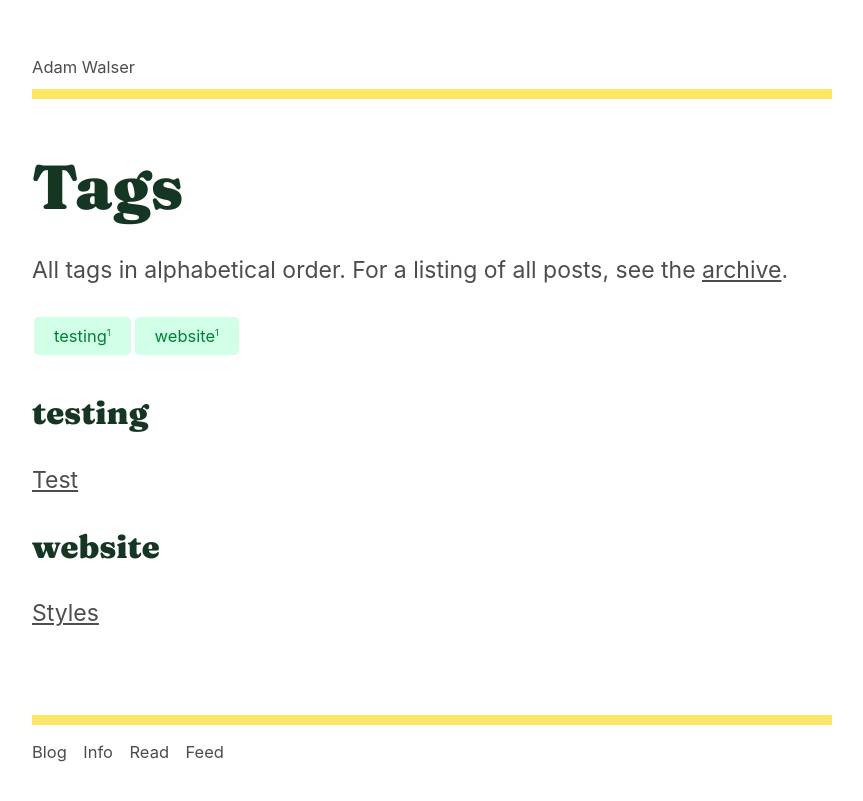
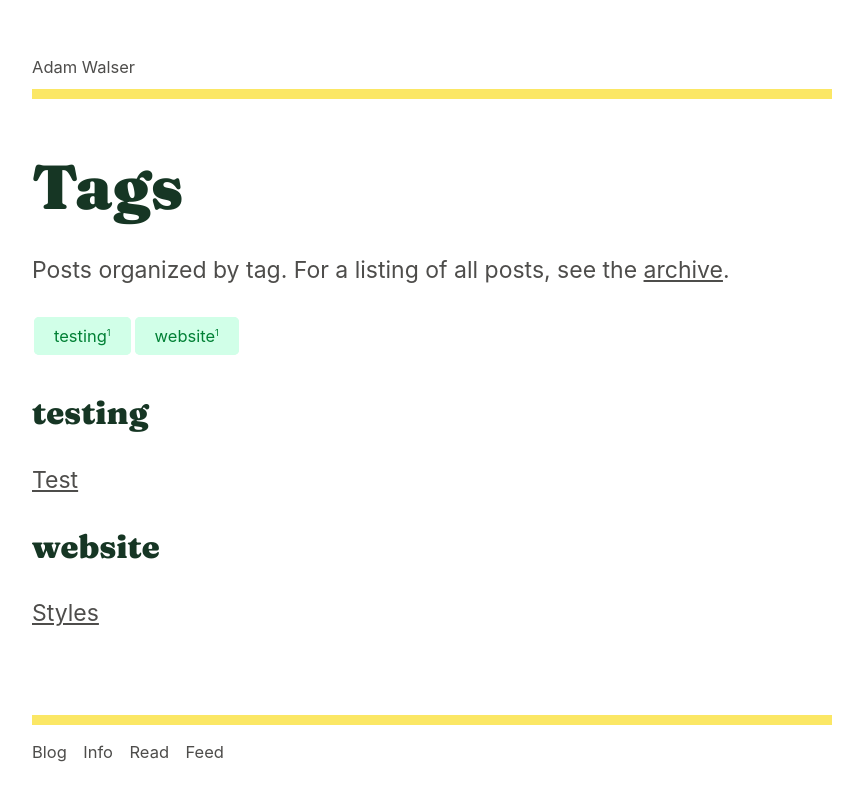
Before and after one commit to ajpwalser/ajpwalser.github.io, a Jekyll site: the page built from tags.html, in a window 1280 px wide. Shown: the top 801 px of the page, without its empty margins (208-1071 px from the left). Built offline with Jekyll 4.4.1, drawn with Linux system fonts in a browser that asks for light colours; some web fonts are replaced.

Commit message:
Update tags.html

```diff
--- a/tags.html
+++ b/tags.html
@@ -5,7 +5,7 @@ description: Tag directory
 ---
 
 <h2>Tags</h2>
-<p class="first">All tags in alphabetical order. For a listing of all posts, see the <a href="https://ajpwalser.github.io/archive/">archive</a>.</p>
+<p class="first">Posts organized by tag. For a listing of all posts, see the <a href="https://ajpwalser.github.io/archive/">archive</a>.</p>
 {% capture site_tags %}{% for tag in site.tags %}{{ tag | first }}{% unless forloop.last %},{% endunless %}{% endfor %}{% endcapture %}
 <!-- site_tags: {{ site_tags }} -->
 {% assign tag_words = site_tags | split:',' | sort %}
```
